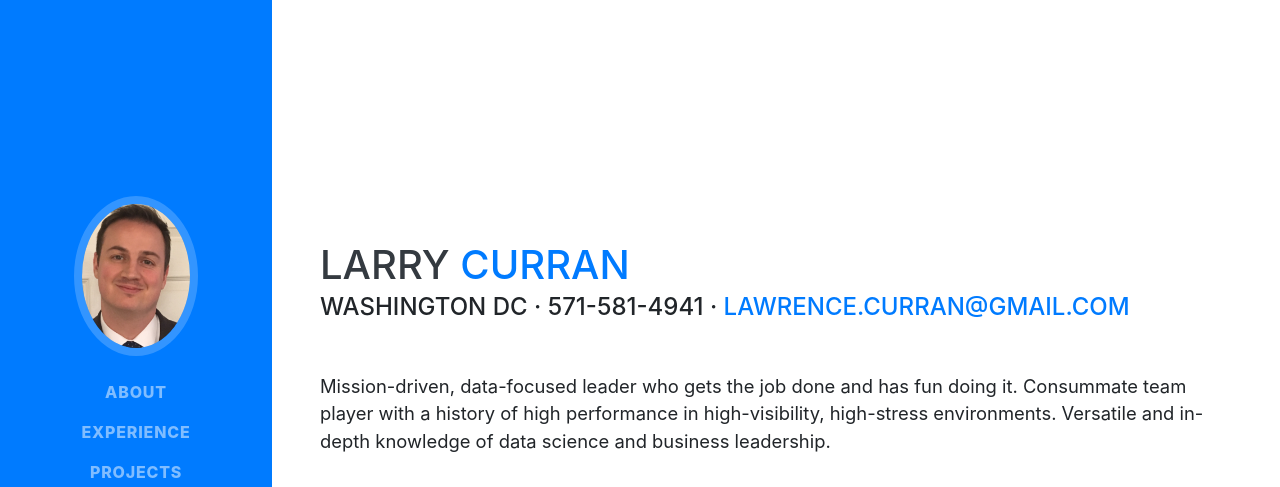
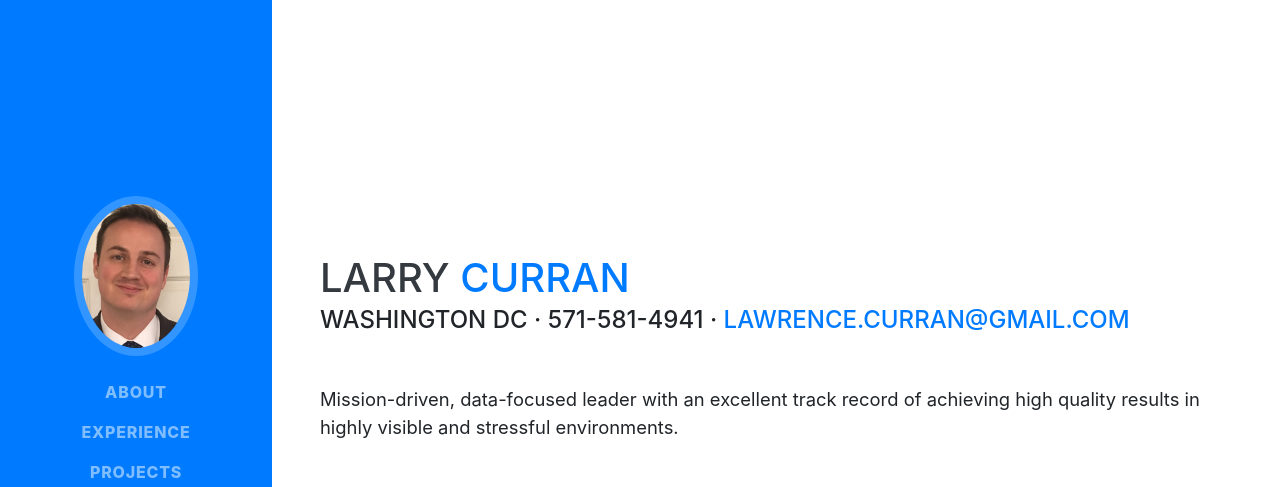
Before and after one commit to larrycurran/larrycurran.github.io, a website with bundled scripts: page index.html in a window 1280 px wide. Shown: the top 487 px of the page. Built offline with nearby package versions, Linux system fonts and the light colour scheme; a web font is replaced by a local one.

Commit message:
Update index.html

```diff
--- a/index.html
+++ b/index.html
@@ -69,7 +69,7 @@
         <div class="subheading mb-5">Washington DC · 571-581-4941 ·
           <a href="mailto:lawrence.curran@gmail.com">lawrence.curran@gmail.com</a>
         </div>
-        <p class="lead mb-5">Mission-driven, data-focused leader who gets the job done and has fun doing it.  Consummate team player with a history of high performance in high-visibility, high-stress environments. Versatile and in-depth knowledge of data science and business leadership.  </p>
+        <p class="lead mb-5">Mission-driven, data-focused leader with an excellent track record of achieving high quality results in highly visible and stressful environments. </p>
         <div class="social-icons">
           <a href="https://www.linkedin.com/in/larry-curran-b37291195/">
             <i class="fab fa-linkedin-in"></i>
```
